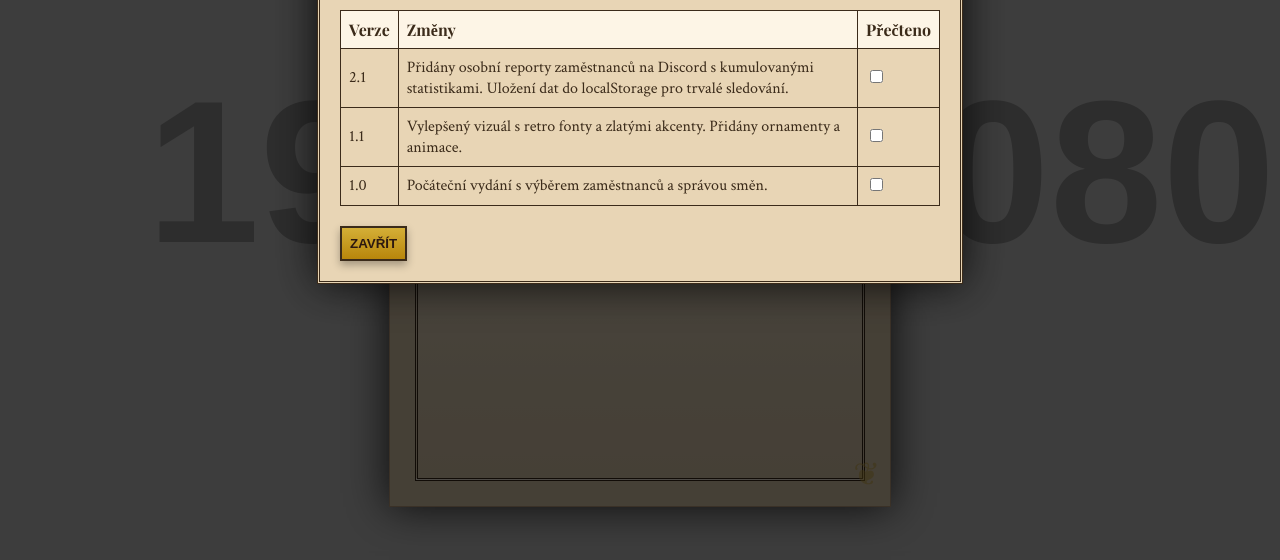
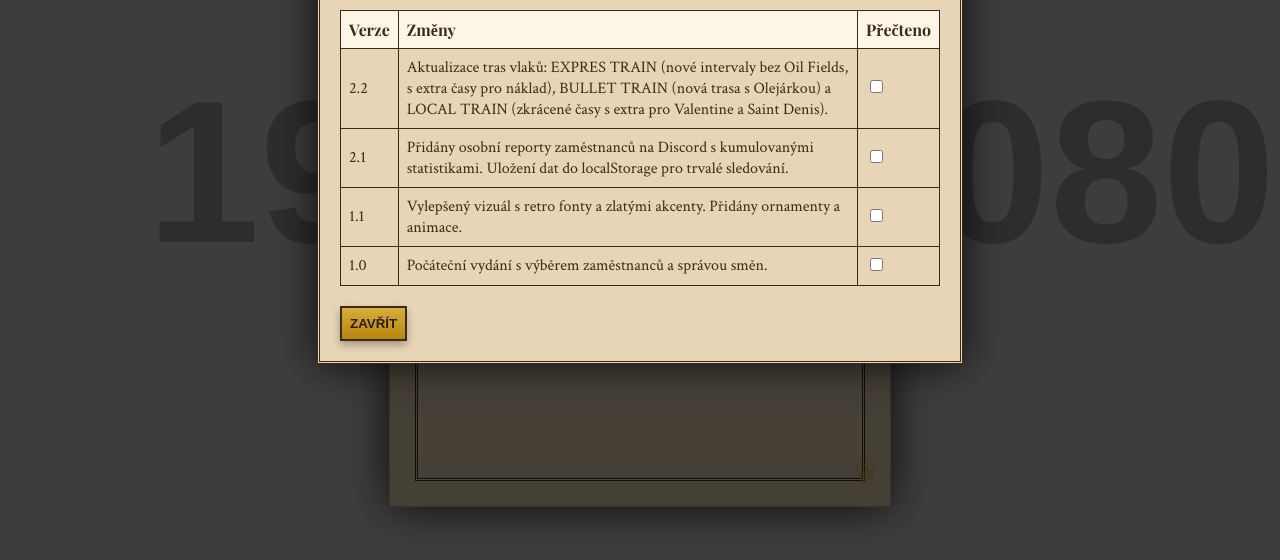
Before and after one commit to kubiasofficial/Nov--web, a plain HTML site: page postava.html in a window 1280 px wide. Shown: the part 212-772 px from the top of the page. Drawn offline with nearby package versions, Linux system fonts and the light colour scheme; placeholder pictures from the web are drawn by us; a web font is replaced by a local one.

Commit message:
Aktualizace tras vlaků: změna dob a zastávek pro EXPRES TRAIN, BULLET TRAIN a LOCAL TRAIN podle nových intervalů.

```diff
--- a/postava.html
+++ b/postava.html
@@ -102,18 +102,19 @@
             },
             {
                 nazev: "BULLET TRAIN",
-                doba: 45,
+                doba: 37, // Upravená doba podle nových intervalů
                 zastavky: [
-                    {s: "Saint Denis", t: 0}, {s: "Oil Fields", t: 6}, {s: "Valentine", t: 6}, {s: "Flatneck Station", t: 5},
-                    {s: "Montana River", t: 5}, {s: "MacFarlane's Ranch", t: 4}, {s: "Blackwater", t: 5}, {s: "Saint Denis", t: 14}
+                    {s: "Saint Denis", t: 0}, {s: "Oil Fields", t: 4}, {s: "Valentine", t: 2}, {s: "Flatneck Station", t: 2},
+                    {s: "Montana River", t: 4}, {s: "MacFarlane's Ranch", t: 8}, {s: "Blackwater", t: 3}, {s: "Flatneck Station", t: 2},
+                    {s: "Rhodes", t: 3}, {s: "Saint Denis", t: 9}
                 ]
             },
             {
                 nazev: "LOCAL TRAIN",
-                doba: 35,
+                doba: 25, // Upravená doba podle nových intervalů
                 zastavky: [
-                    {s: "Saint Denis", t: 0}, {s: "Rhodes", t: 6}, {s: "Valentine", t: 8}, {s: "Oil Fields", t: 5},
-                    {s: "Emerald Ranch", t: 8}, {s: "Saint Denis", t: 8}
+                    {s: "Saint Denis", t: 0}, {s: "Rhodes", t: 3}, {s: "Valentine", t: 9}, {s: "Oil Fields", t: 2},
+                    {s: "Emerald Ranch", t: 2}, {s: "Saint Denis", t: 9}
                 ]
             }
         ];
@@ -370,6 +371,11 @@
                 </thead>
                 <tbody>
                     <tr>
+                        <td>2.2</td>
+                        <td>Aktualizace tras vlaků: EXPRES TRAIN (nové intervaly bez Oil Fields, s extra časy pro náklad), BULLET TRAIN (nová trasa s Olejárkou) a LOCAL TRAIN (zkrácené časy s extra pro Valentine a Saint Denis).</td>
+                        <td><input type="checkbox" id="v2.2" onchange="checkChangelog()"></td>
+                    </tr>
+                    <tr>
                         <td>2.1</td>
                         <td>Přidány osobní reporty zaměstnanců na Discord s kumulovanými statistikami. Uložení dat do localStorage pro trvalé sledování.</td>
                         <td><input type="checkbox" id="v2.1" onchange="checkChangelog()"></td>
```
Also changed, not shown: index.html (+5 -0 lines).
